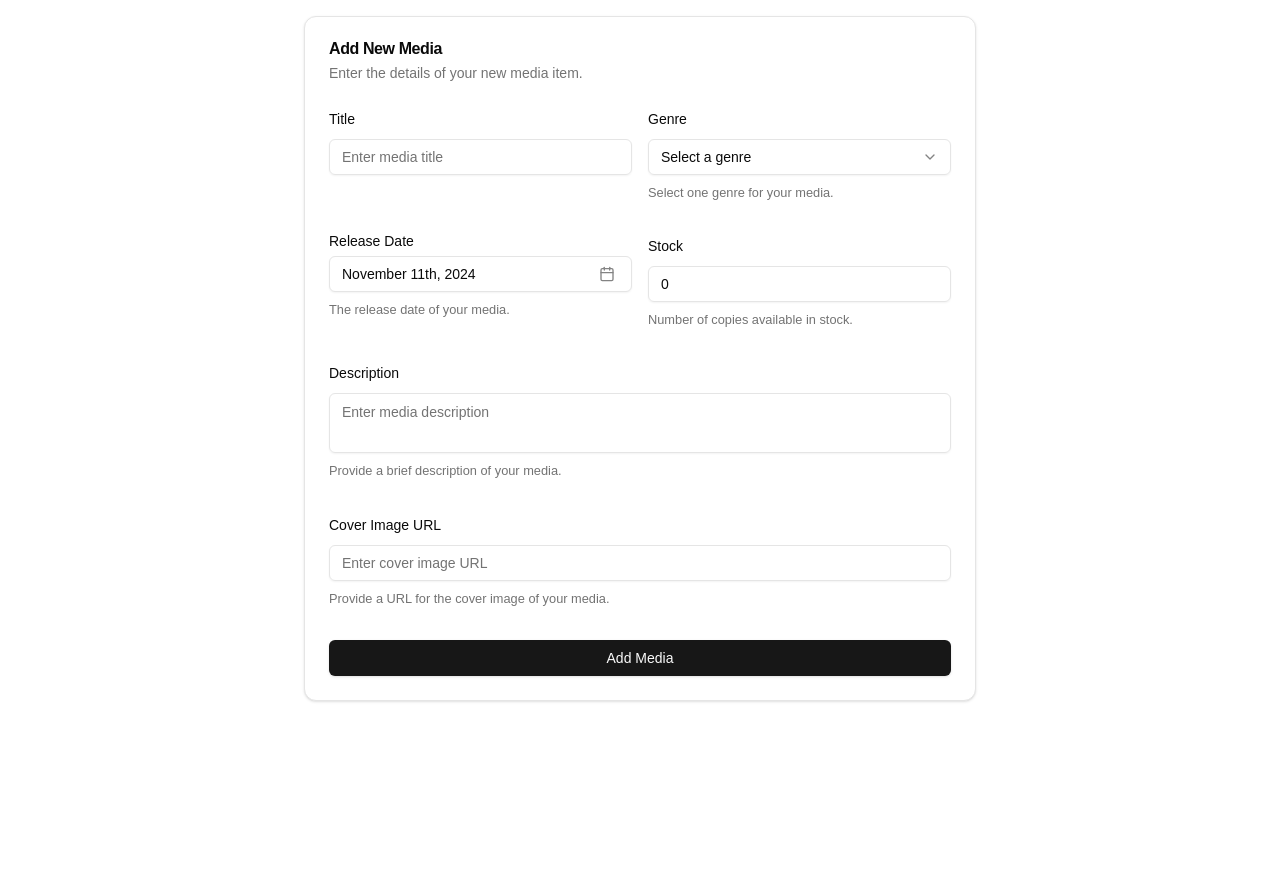
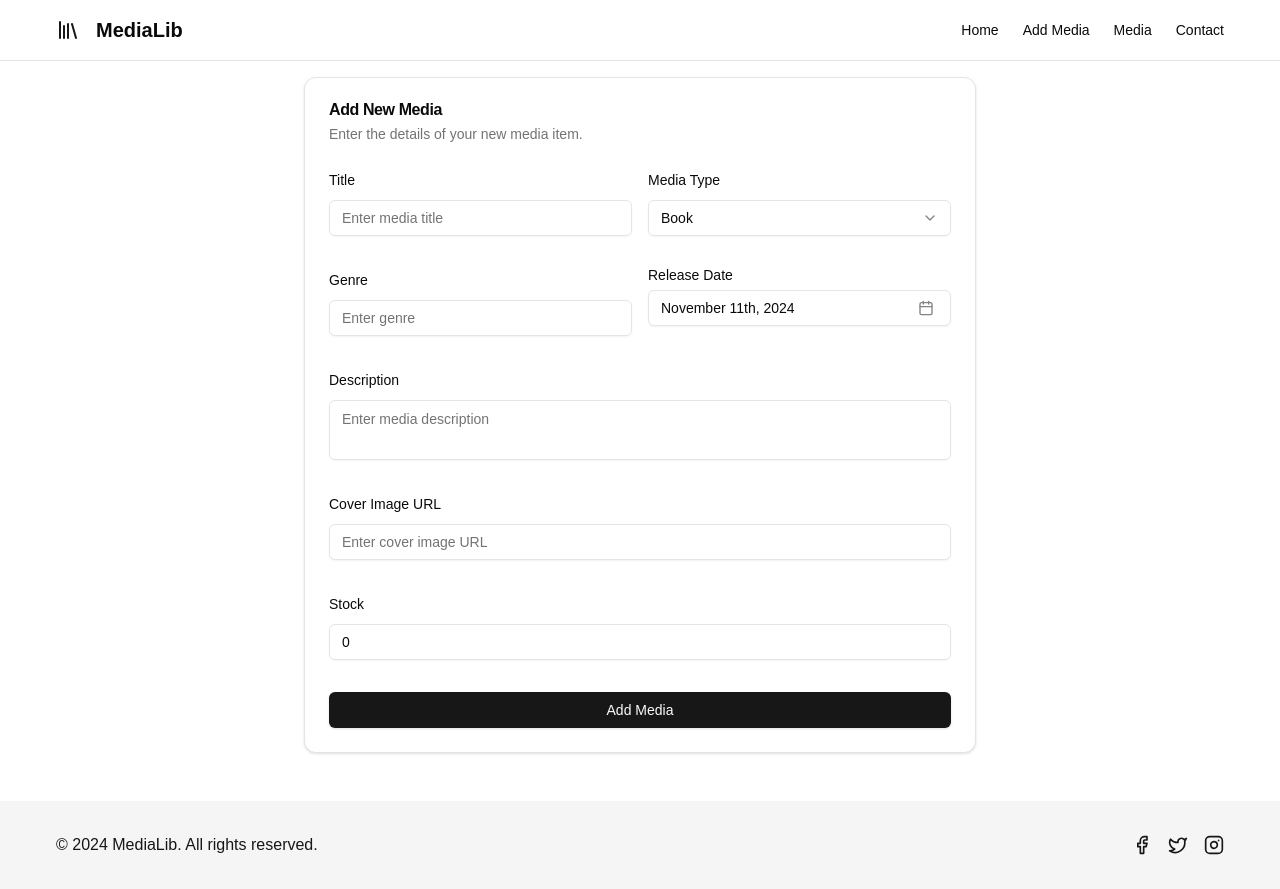
Before and after one commit to erpesh/Library-Management-System, a Next.js app in the folder aml/client/: page /media/add in a window 1280 px wide. Before the commit the page ends 800 px from the top, so only its background shows below. Built offline with nearby package versions, Linux system fonts and the light colour scheme.

Commit message:
made changes to add media page

```diff
--- a/aml/client/app/layout.tsx
+++ b/aml/client/app/layout.tsx
@@ -1,6 +1,7 @@
 import type { Metadata } from "next";
 import localFont from "next/font/local";
 import "./globals.css";
+import { FacebookIcon, InstagramIcon, LibraryIcon, TwitterIcon } from "lucide-react";
 
 const geistSans = localFont({
   src: "./fonts/GeistVF.woff",
@@ -26,9 +27,43 @@ export default function RootLayout({
   return (
     <html lang="en">
       <body
-        className={`${geistSans.variable} ${geistMono.variable} antialiased mx-auto max-w-[1200px]`}
+        className={`${geistSans.variable} ${geistMono.variable} antialiased`}
       >
-        {children}
+        <header className="border-b">
+          <div className="container mx-auto px-4 py-4">
+            <div className="flex justify-between items-center">
+              <div className="flex items-center space-x-4">
+                <LibraryIcon className="w-6 h-6 text-primary" />
+                <span className="text-xl font-semibold">MediaLib</span>
+              </div>
+              <nav>
+                <ul className="flex space-x-6">
+                  <li><a href="/" className="text-sm font-medium hover:text-primary transition-colors">Home</a></li>
+                  <li><a href="/media/add" className="text-sm font-medium hover:text-primary transition-colors">Add Media</a></li>
+                  <li><a href="#" className="text-sm font-medium hover:text-primary transition-colors">Media</a></li>
+                  <li><a href="#" className="text-sm font-medium hover:text-primary transition-colors">Contact</a></li>
+                </ul>
+              </nav>
+            </div>
+          </div>
+        </header>
+        <main className="mx-auto max-w-[1200px]">
+          {children}
+        </main>
+        <footer className="bg-secondary text-secondary-foreground mt-12">
+          <div className="container mx-auto px-4 py-8">
+            <div className="flex flex-col md:flex-row justify-between items-center">
+              <div className="mb-4 md:mb-0">
+                <p>&copy; 2024 MediaLib. All rights reserved.</p>
+              </div>
+              <div className="flex space-x-4">
+                <a href="#" className="hover:text-primary transition-colors"><FacebookIcon className="w-5 h-5" /></a>
+                <a href="#" className="hover:text-primary transition-colors"><TwitterIcon className="w-5 h-5" /></a>
+                <a href="#" className="hover:text-primary transition-colors"><InstagramIcon className="w-5 h-5" /></a>
+              </div>
+            </div>
+          </div>
+        </footer>
       </body>
     </html>
   );
--- a/aml/client/app/media/add/page.tsx
+++ b/aml/client/app/media/add/page.tsx
@@ -44,6 +44,7 @@ import axios from "axios";
 
 export const formSchema = z.object({
   title: z.string().min(1, 'Title is required'),
+  mediaType: z.enum(['book', 'cd', 'game'], { required_error: 'Media type is required' }),
   description: z.string().min(10, 'Description must be at least 10 characters'),
   genre: z.string().min(1, 'Genre is required'),
   releaseDate: z.date({
@@ -51,6 +52,11 @@ export const formSchema = z.object({
   }),
   imageUrl: z.string().url('Please enter a valid URL for the cover image'),
   stock: z.coerce.number().min(0, 'Stock must be a non-negative number').default(0),
+  borrowed: z.coerce.number().min(0).default(0),
+  author: z.string().optional(),
+  publisher: z.string().optional(),
+  platform: z.string().optional(),
+  artist: z.string().optional(),
 })
 
 type FormValues = z.infer<typeof formSchema>
@@ -67,16 +73,19 @@ async function addMedia(data: FormValues) {
 
 export default function AddMediaForm() {
   const [isSubmitting, setIsSubmitting] = useState(false)
+  const [selectedMediaType, setSelectedMediaType] = useState<'book' | 'cd' | 'game' | ''>('')
 
   const form = useForm<FormValues>({
     resolver: zodResolver(formSchema),
     defaultValues: {
       title: '',
+      mediaType: 'book',
       description: '',
       genre: '',
       releaseDate: new Date(),
       imageUrl: '',
       stock: 0,
+      borrowed: 0,
     },
   })
 
@@ -89,6 +98,7 @@ export default function AddMediaForm() {
         description: "Your new media has been successfully added.",
       });
       form.reset();
+      setSelectedMediaType('');  // Reset the media type selection
     } catch (error) {
       toast({
         title: "Error",
@@ -125,35 +135,45 @@ export default function AddMediaForm() {
               />
               <FormField
                 control={form.control}
+                name="mediaType"
+                render={({ field }) => (
+                  <FormItem>
+                    <FormLabel>Media Type</FormLabel>
+                    <FormControl>
+                      <Select onValueChange={(value) => {
+                        field.onChange(value)
+                        setSelectedMediaType(value as 'book' | 'cd' | 'game')
+                      }} value={field.value}>
+                        <SelectTrigger>
+                          <SelectValue placeholder="Select media type" />
+                        </SelectTrigger>
+                        <SelectContent>
+                          <SelectItem value="book">Book</SelectItem>
+                          <SelectItem value="cd">CD</SelectItem>
+                          <SelectItem value="game">Game</SelectItem>
+                        </SelectContent>
+                      </Select>
+                    </FormControl>
+                    <FormMessage />
+                  </FormItem>
+                )}
+              />
+            </div>
+
+            <div className="grid grid-cols-2 gap-4">
+              <FormField
+                control={form.control}
                 name="genre"
                 render={({ field }) => (
                   <FormItem>
                     <FormLabel>Genre</FormLabel>
                     <FormControl>
-                      <Select onValueChange={field.onChange} value={field.value}>
-                        <FormControl>
-                          <SelectTrigger>
-                            <SelectValue placeholder="Select a genre" />
-                          </SelectTrigger>
+                      <Input placeholder="Enter genre" {...field} />
                     </FormControl>
-                        <SelectContent>
-                          <SelectItem value="action">Action</SelectItem>
-                          <SelectItem value="comedy">Comedy</SelectItem>
-                          <SelectItem value="drama">Drama</SelectItem>
-                          <SelectItem value="scifi">Science Fiction</SelectItem>
-                          <SelectItem value="horror">Horror</SelectItem>
-                        </SelectContent>
-                      </Select>
-                    </FormControl>
-                    <FormDescription>
-                      Select one genre for your media.
-                    </FormDescription>
                     <FormMessage />
                   </FormItem>
                 )}
               />
-            </div>
-            <div className="grid grid-cols-2 gap-4">
               <FormField
                 control={form.control}
                 name="releaseDate"
@@ -188,34 +208,76 @@ export default function AddMediaForm() {
                         />
                       </PopoverContent>
                     </Popover>
-                    <FormDescription>
-                      The release date of your media.
-                    </FormDescription>
+                    <FormMessage />
+                  </FormItem>
+                )}
+              />
+            </div>
+
+            {/* Conditional Fields Based on Media Type */}
+            {selectedMediaType === 'book' && (
+              <FormField
+                control={form.control}
+                name="author"
+                render={({ field }) => (
+                  <FormItem>
+                    <FormLabel>Author</FormLabel>
+                    <FormControl>
+                      <Input placeholder="Enter author" {...field} />
+                    </FormControl>
+                    <FormMessage />
+                  </FormItem>
+                )}
+              />
+            )}
+
+            {selectedMediaType === 'cd' && (
+              <FormField
+                control={form.control}
+                name="artist"
+                render={({ field }) => (
+                  <FormItem>
+                    <FormLabel>Artist</FormLabel>
+                    <FormControl>
+                      <Input placeholder="Enter artist" {...field} />
+                    </FormControl>
+                    <FormMessage />
+                  </FormItem>
+                )}
+              />
+            )}
+
+            {selectedMediaType === 'game' && (
+              <>
+                <FormField
+                  control={form.control}
+                  name="platform"
+                  render={({ field }) => (
+                    <FormItem>
+                      <FormLabel>Platform</FormLabel>
+                      <FormControl>
+                        <Input placeholder="Enter platform" {...field} />
+                      </FormControl>
                       <FormMessage />
                     </FormItem>
                   )}
                 />
                 <FormField
                   control={form.control}
-                name="stock"
+                  name="publisher"
                   render={({ field }) => (
                     <FormItem>
-                    <FormLabel>Stock</FormLabel>
+                      <FormLabel>Publisher</FormLabel>
                       <FormControl>
-                      <Input
-                        type="number"
-                        placeholder="Enter stock quantity"
-                        {...field}
-                      />
+                        <Input placeholder="Enter publisher" {...field} />
                       </FormControl>
-                    <FormDescription>
-                      Number of copies available in stock.
-                    </FormDescription>
                       <FormMessage />
                     </FormItem>
                   )}
                 />
-            </div>
+              </>
+            )}
+
             <FormField
               control={form.control}
               name="description"
@@ -229,13 +291,11 @@ export default function AddMediaForm() {
                       {...field}
                     />
                   </FormControl>
-                  <FormDescription>
-                    Provide a brief description of your media.
-                  </FormDescription>
                   <FormMessage />
                 </FormItem>
               )}
             />
+
             <FormField
               control={form.control}
               name="imageUrl"
@@ -245,13 +305,25 @@ export default function AddMediaForm() {
                   <FormControl>
                     <Input placeholder="Enter cover image URL" {...field} />
                   </FormControl>
-                  <FormDescription>
-                    Provide a URL for the cover image of your media.
-                  </FormDescription>
                   <FormMessage />
                 </FormItem>
               )}
             />
+
+            <FormField
+              control={form.control}
+              name="stock"
+              render={({ field }) => (
+                <FormItem>
+                  <FormLabel>Stock</FormLabel>
+                  <FormControl>
+                    <Input type="number" placeholder="Enter stock quantity" {...field} />
+                  </FormControl>
+                  <FormMessage />
+                </FormItem>
+              )}
+            />
+
             <Button type="submit" disabled={isSubmitting} className="w-full">
               {isSubmitting ? 'Adding...' : 'Add Media'}
             </Button>
--- a/aml/client/app/media/page.tsx
+++ b/aml/client/app/media/page.tsx
@@ -95,6 +95,7 @@ export default async function BrowseMediaPage() {
         <main className="flex-grow">
           <div className="grid grid-cols-1 sm:grid-cols-2 lg:grid-cols-3 xl:grid-cols-4 gap-6">
             {mediaItems.map((item: Media) => (
+              <Link href={`/media/${item._id}`}>
                 <Card key={item._id} className="overflow-hidden">
                   <div className="relative h-48">
                     <img
@@ -126,6 +127,7 @@ export default async function BrowseMediaPage() {
                     <Badge variant="secondary" className='capitalize'>{item.genre}</Badge>
                   </CardContent>
                 </Card>
+              </Link>
             ))}
           </div>
 
```
Also changed, not shown: aml/client/types/media.ts (+8 -3 lines), 1 other file (tests, documents, lock files or other folders). Lines whose indentation alone changed are shown as unchanged.
